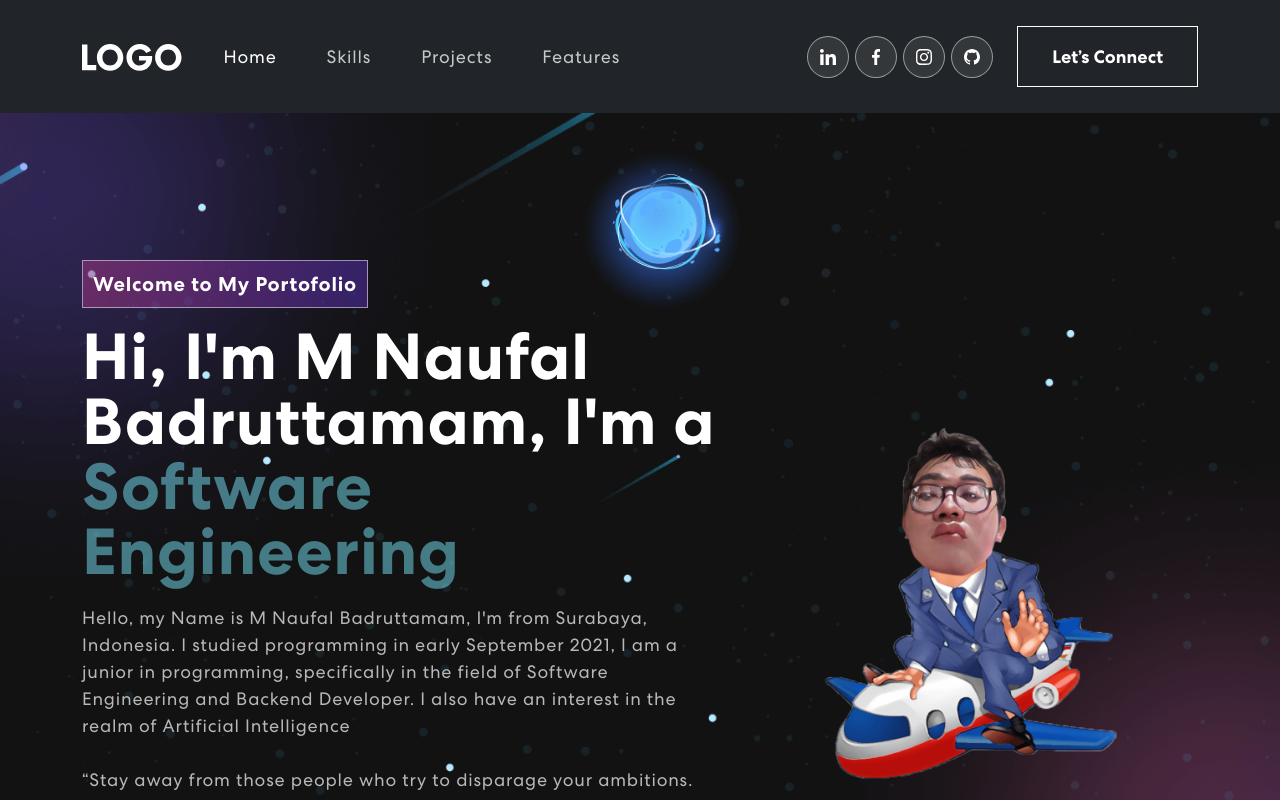
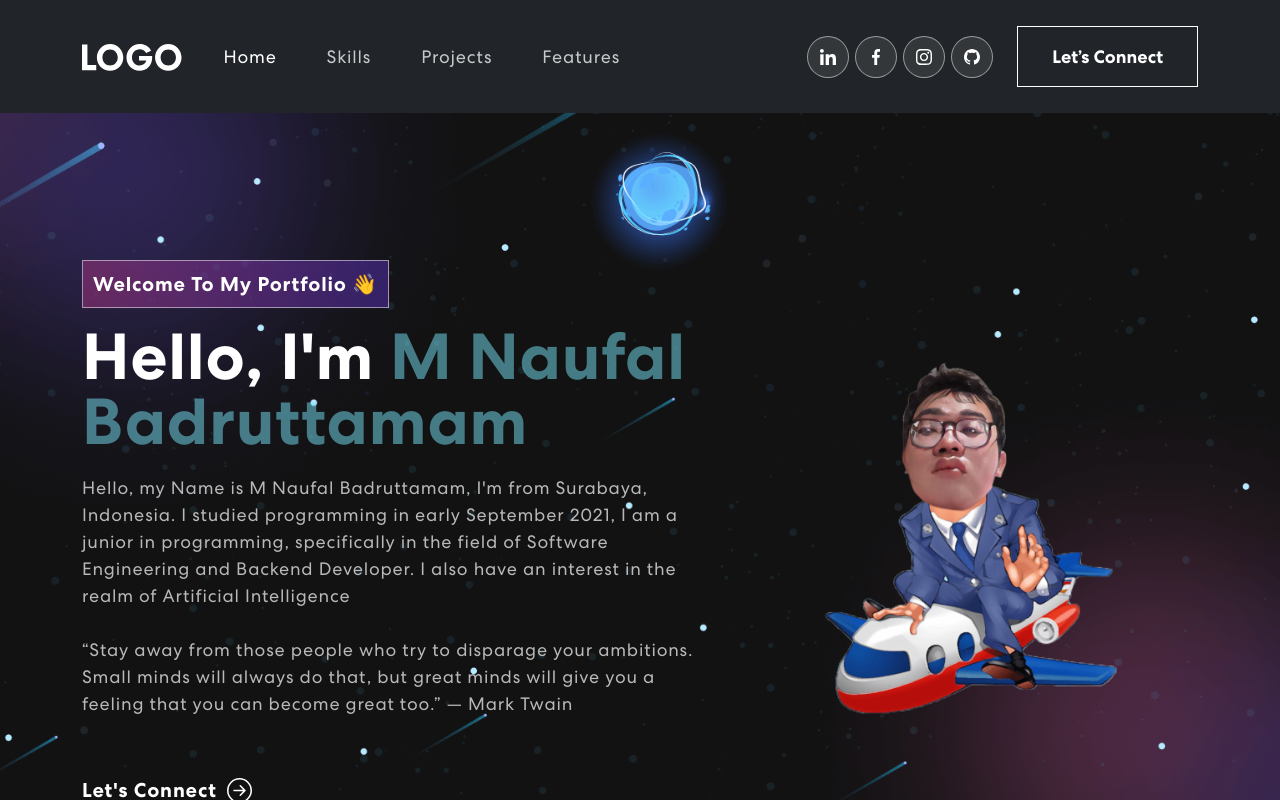
Before and after one commit to Caknoooo/cakno_personal_portofolio, a React (Create React App) app: page / in a window 1280 px wide. Shown: the top 800 px of the page. Built offline with nearby package versions, Linux system fonts and the light colour scheme.

Commit message:
refactor: modified banner UI

```diff
--- a/src/components/Banner.jsx
+++ b/src/components/Banner.jsx
@@ -15,6 +15,7 @@ export const Banner = () => {
   const [loopNum, setLoopNum] = useState(0);
   const [isDeleting, setIsDeleting] = useState(false);
   const toRotate = [
+    "M Naufal Badruttamam",
     "Software Engineering",
     "Web Developer",
   ];
@@ -73,13 +74,12 @@ export const Banner = () => {
                       isVisible ? "animate__animated animate__fadeIn" : ""
                     }
                   >
-                    <span className="tagline">Welcome to My Portofolio</span>
+                    <span className="tagline">Welcome To My Portfolio 👋</span>
                     <h1>
-                      {`Hi, I'm M Naufal Badruttamam, I'm a`}{" "}
+                      {`Hello, I'm`}{" "}
                       <span className="wrap"> {text} </span>
                     </h1>
                     <p>
-
                       Hello, my Name is M Naufal Badruttamam, I'm from Surabaya,
                       Indonesia. I studied programming in early September 2021,
                       I am a junior in programming, specifically in the field of
```
